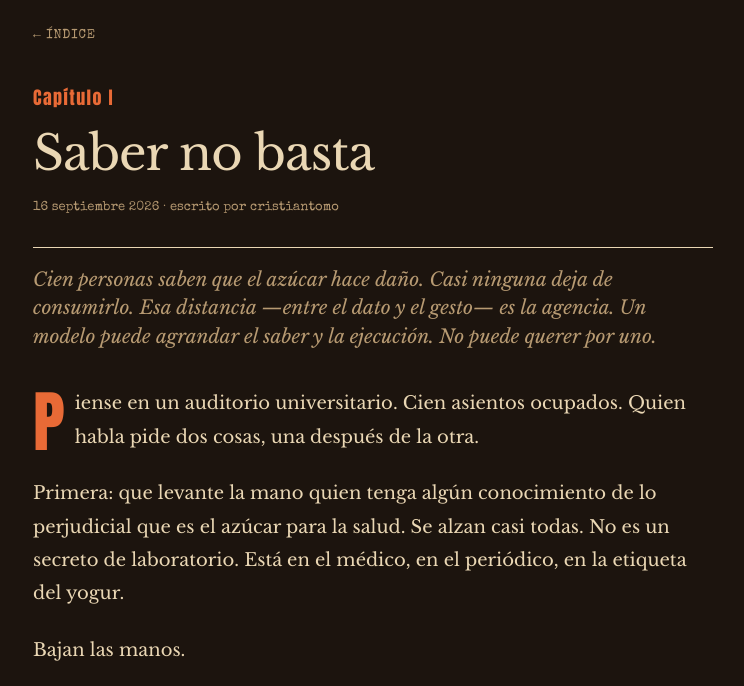
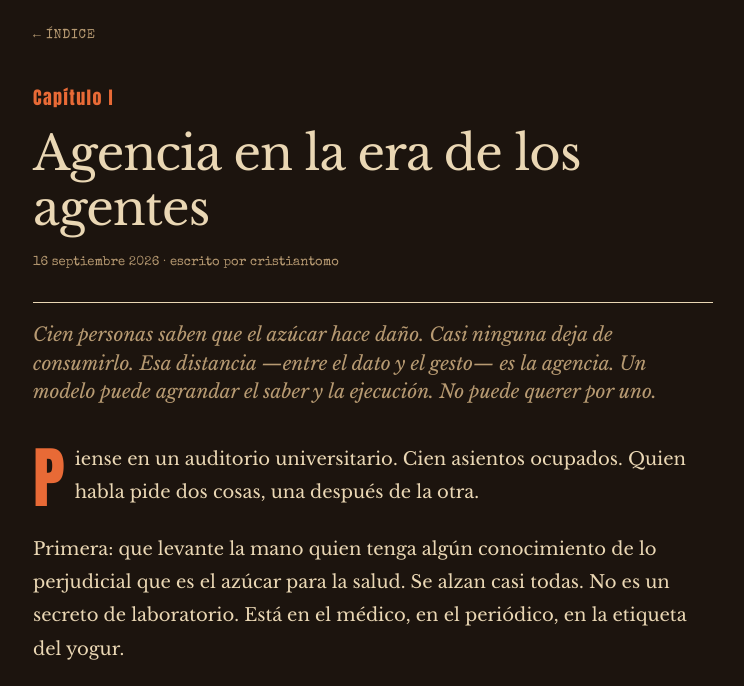
Before and after one commit to cristiantomo/inteligencia-natural, a plain HTML site: page agencia.html in a window 1280 px wide. Shown: the part 59-745 px from the top of the page, without its empty margins (267-1011 px from the left). Drawn offline with nearby package versions, Linux system fonts and the light colour scheme.

Commit message:
Renombra el Capítulo I a Agencia en la era de los agentes.

```diff
--- a/agencia.html
+++ b/agencia.html
@@ -3,7 +3,7 @@
 <head>
   <meta charset="UTF-8">
   <meta name="viewport" content="width=device-width, initial-scale=1.0">
-  <title>Saber no basta — Inteligencia Natural</title>
+  <title>Agencia en la era de los agentes — Inteligencia Natural</title>
   <link rel="preconnect" href="https://fonts.googleapis.com">
   <link rel="preconnect" href="https://fonts.gstatic.com" crossorigin>
   <link href="https://fonts.googleapis.com/css2?family=Anton&family=Libre+Baskerville:ital,wght@0,400;0,700;1,400&family=Special+Elite&display=swap" rel="stylesheet">
@@ -32,7 +32,7 @@
 
     <header class="article-header">
       <p class="chapter-label">Capítulo I</p>
-      <h1>Saber no basta</h1>
+      <h1>Agencia en la era de los agentes</h1>
       <p class="dateline">16 septiembre 2026 · escrito por cristiantomo</p>
       <p class="summary">Cien personas saben que el azúcar hace daño. Casi ninguna deja de consumirlo. Esa distancia —entre el dato y el gesto— es la agencia. Un modelo puede agrandar el saber y la ejecución. No puede querer por uno.</p>
     </header>
```
Also changed, not shown: index.html (+1 -1 lines), 1 other file.
